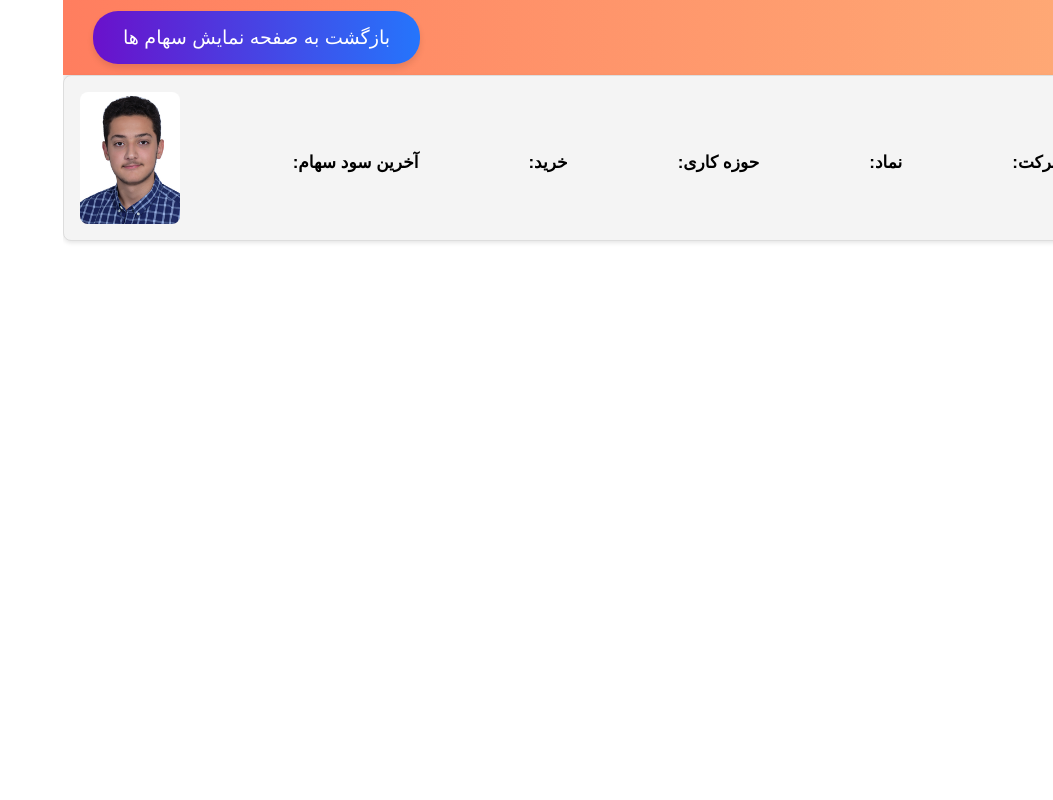
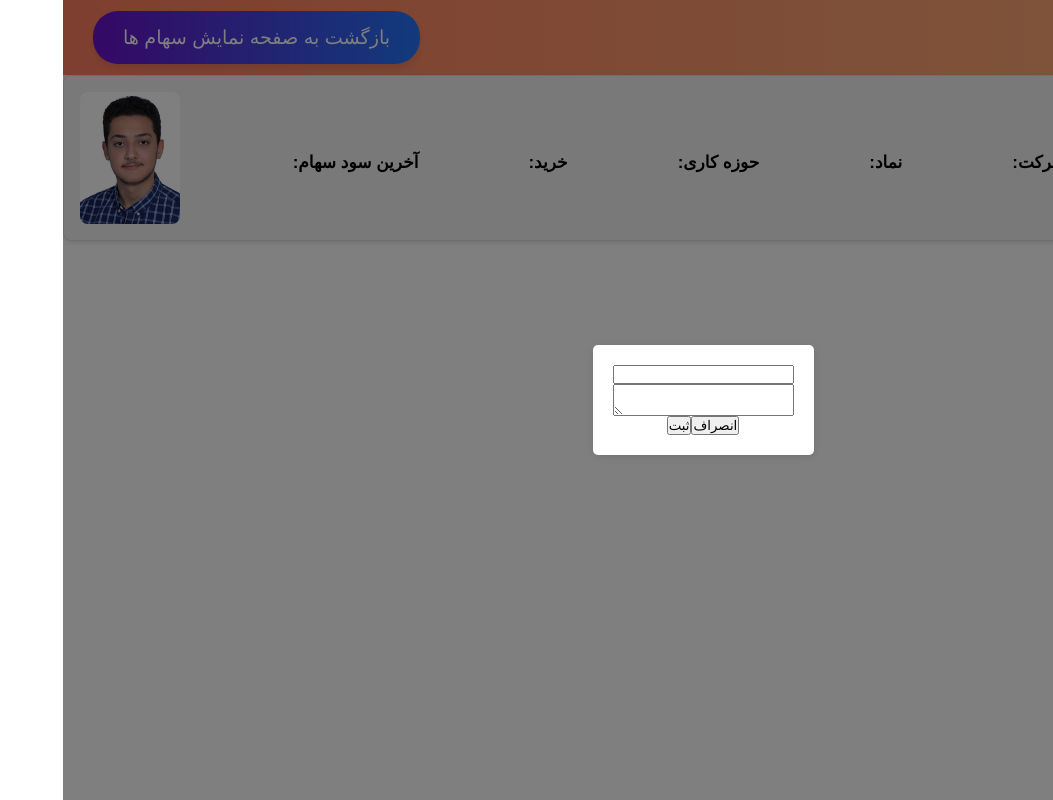
Before and after one commit to kasra-noorbakhsh/react-mini-proj, a React (Create React App) app: page /stock/1 in a window 1280 px wide. Both pictures are taken after a click on the button "اضافه کردن دیدگاه". Shown: the whole page, without its empty margins (227-1280 px from the left). Built offline with nearby package versions, Linux system fonts and the light colour scheme; no server answers; the HTML template or start-up script is replaced by a standard one.

Commit message:
add simple popup for comment

```diff
--- /dev/null
+++ b/src/Components/CommentCreatorPopup/CommentCreatorPopup.css
@@ -0,0 +1,25 @@
+
+.comment-creator-popup-container {
+    position: fixed;
+    top: 0;
+    left: 0;
+    right: 0;
+    bottom: 0;
+    background-color: rgba(0, 0, 0, 0.5);
+    display: flex;
+    justify-content: center;
+    align-items: center
+}
+
+.comment-creator-popup-content {
+    background-color: white;
+    padding: 20px;
+    border-radius: 5px;
+    box-shadow: 0 2px 10px rgba(0, 0, 0, 0.1);
+    text-align: center;
+}
+
+.comment-creator-popup-form {
+    display: flex;
+    flex-direction: column;
+}
--- /dev/null
+++ b/src/Components/CommentCreatorPopup/CommentCreatorPopup.js
@@ -0,0 +1,22 @@
+import "./CommentCreatorPopup.css";
+
+const CommentCreatorPopup = ({ show, closeFunc }) => {
+
+    if (show === false) return (<></>);
+    return (
+        <div className="comment-creator-popup-container">
+            <div className="comment-creator-popup-content">
+                <form className="comment-creator-popup-form">
+                    <input type="text" name="topic"/>
+                    <textarea name="content"/>
+                    <div>
+                        <button onClick={closeFunc}>انصراف</button>
+                        <button onClick={closeFunc}>ثبت</button>
+                    </div>
+                </form>
+            </div>
+        </div>
+    )
+}
+
+export default CommentCreatorPopup
--- a/src/Pages/StockPage/StockPage.js
+++ b/src/Pages/StockPage/StockPage.js
@@ -2,21 +2,31 @@ import React from 'react';
 import  {useEffect, useState} from 'react'
 import {useParams} from "react-router-dom"
 import {setStockAsync} from "./stockPageLogic";
+import CommentCreatorPopup from '../../Components/CommentCreatorPopup/CommentCreatorPopup';
 
 import "./StockPage.css"
 
 const StockPage = () => {
     const {stockId} = useParams()
+    const [showCommentPopup, setShowCommentPopup] = useState(false);
 
     const [stock, setStock] = useState({})
-
 
     useEffect(() => {
         setStockAsync(setStock, stockId)
     }, []);
 
+    const opentCommentPopup = () => {
+        setShowCommentPopup(true);
+    }
+
+    const closeCommentPopup = () => {
+        setShowCommentPopup(false);
+    }
+
     return (
         <div>
+            <CommentCreatorPopup show={showCommentPopup} closeFunc={closeCommentPopup}/>
             <div className="info-box">
                 <img src="../aks.jpg" alt="Stock Image" className="info-box-image"/>
                 <div className="info-box-content">
@@ -31,7 +41,7 @@ const StockPage = () => {
                     </ul>
                 </div>
             </div>
-            <button className="stock-page-add-comment-btn">اضافه کردن دیدگاه</button>
+            <button className="stock-page-add-comment-btn" onClick={opentCommentPopup}>اضافه کردن دیدگاه</button>
         </div>
     )
 }
```
Also changed, not shown: src/Components/CommentCreatorPopup/commentCreatorPopupLogic.js (added).
